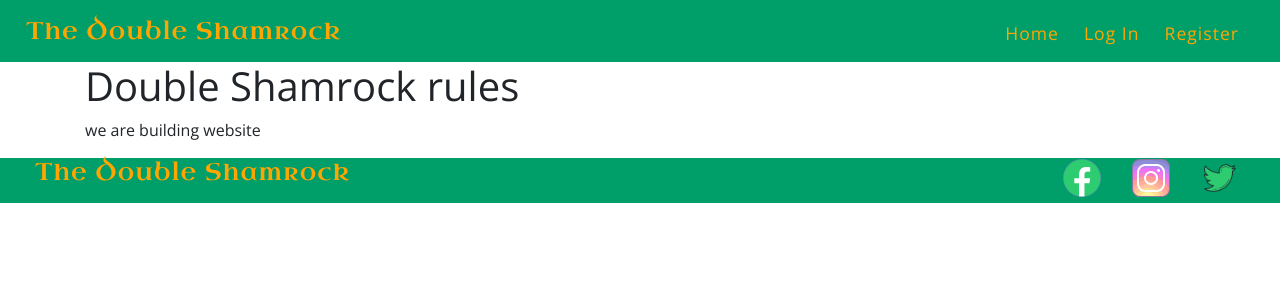
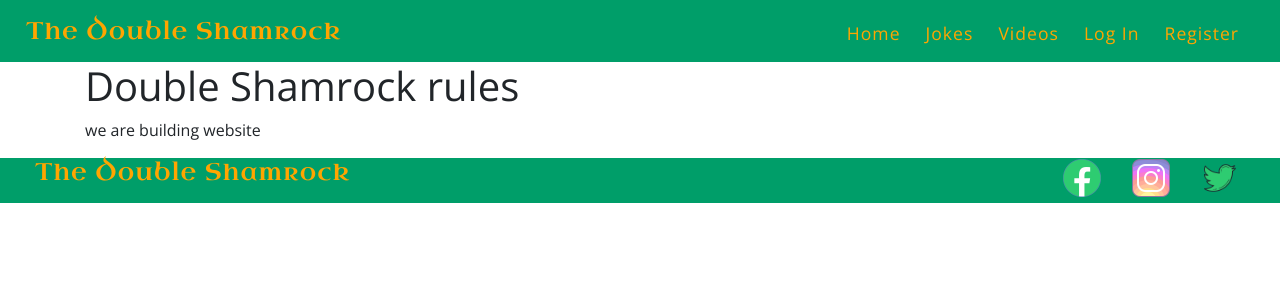
Before and after one commit to alexeykuz-sys/hackathon-doubleShamrocks, a Flask app: page / in a window 1280 px wide. Shown: the top 300 px of the page. Run offline with Flask 2, Linux system fonts and the light colour scheme; some libraries are stand-ins or nearby versions.

Commit message:
add jokes and video to menu

```diff
--- a/templates/base.html
+++ b/templates/base.html
@@ -38,6 +38,8 @@
         <div class="collapse navbar-collapse" id="navbarResponsive">
             <ul class="navbar-nav ml-auto float-left text-left pl-3">
                 <li class="nav-item"><a href="{{url_for('homepage')}}">Home</a></li>
+                <li class="nav-item"><a href="{{url_for('homepage')}}">Jokes</a></li>
+                <li class="nav-item"><a href="{{url_for('homepage')}}">Videos</a></li>
                 {% if session.username %}
                 <li class="nav-item"><a href="{{url_for('profile', username=session['username']) }}">Profile</a></li>
                 <li class="nav-item"><a href="#">New Joke</a></li>
```
